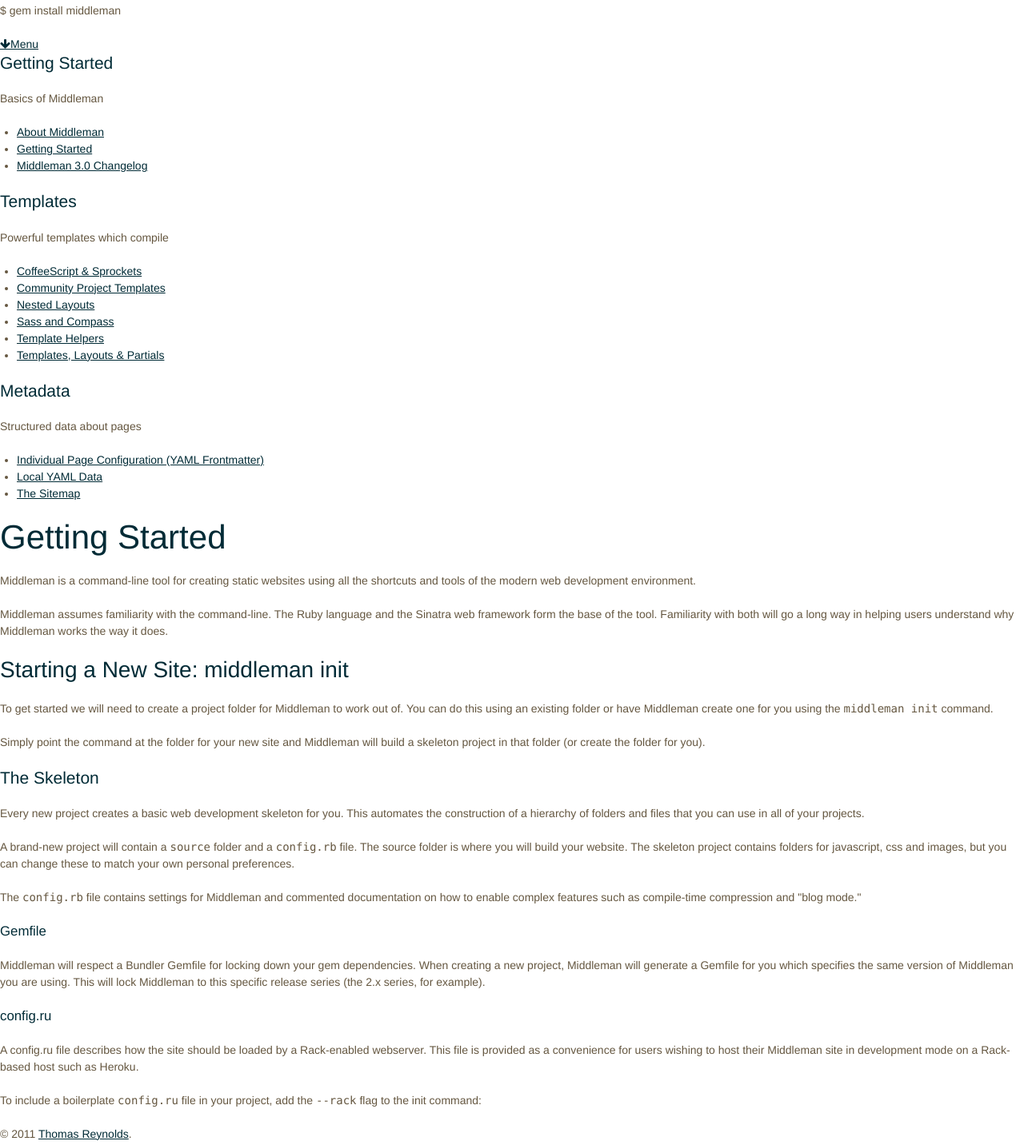
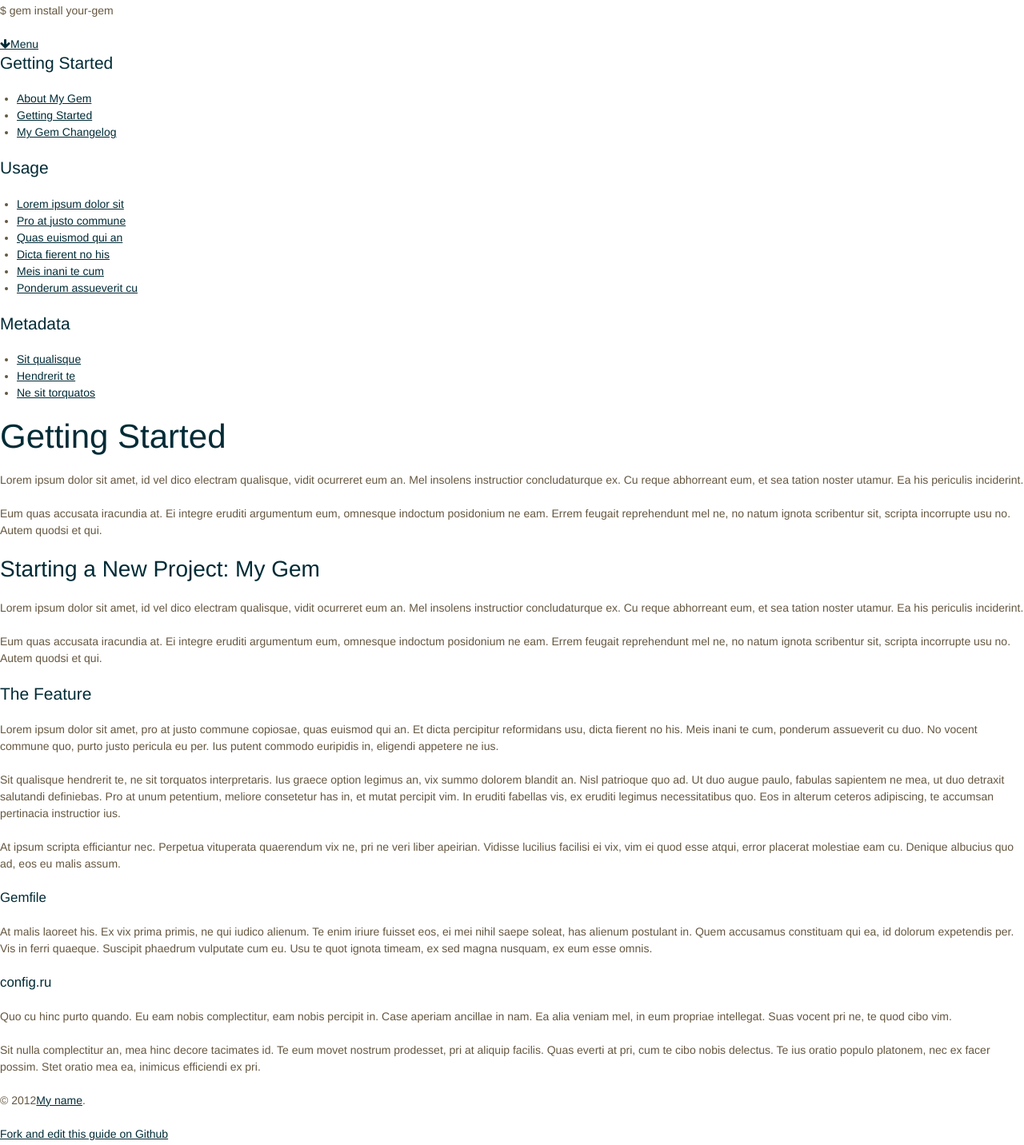
Before and after one commit to prog4designer/tkrk10-hands-on, a plain HTML site: page index.html in a window 1280 px wide. Shown: the part 64-1496 px from the top of the page at 80% size. Drawn offline with Linux system fonts and the light colour scheme.

Commit message:
Cahnge text

```diff
--- a/index.html
+++ b/index.html
@@ -5,13 +5,13 @@
     <meta content="IE=edge,chrome=1" http-equiv="X-UA-Compatible">
     <meta content='width=device-width, initial-scale=1.0' name='viewport'>
     <link href="site.css" media="screen" rel="stylesheet" type="text/css" />
-    <title>Middleman: Getting Started</title>
+    <title>My Gem: Getting Started</title>
   </head>
   <body>
   <header id="header">
     <div class="container">
-      <h1>Middleman</h1>
-      <p class="console">$ gem install middleman</p>
+      <h1>My Gem</h1>
+      <p class="console">$ gem install your-gem</p>
       <a class="toc-nav-link icon-arrow-down" href="index.html#toc">Menu</a>
     </div>
   </header>
@@ -19,83 +19,78 @@
     <nav id="toc">
       <div class="toc-block">
         <h3>Getting Started</h3>
-        <p>Basics of Middleman</p>
         <ul>
-            <li><a href="../about/index.html">About Middleman</a></li>
-            <li><a href="index.html">Getting Started</a></li>
-            <li><a href="../changelog/index.html">Middleman 3.0 Changelog</a></li>
+          <li><a href="/">About My Gem</a></li>
+          <li><a href="/">Getting Started</a></li>
+          <li><a href="/">My Gem Changelog</a></li>
         </ul>
       </div>
 
       <div class="toc-block">
-        <h3>Templates</h3>
-        <p>Powerful templates which compile</p>
+        <h3>Usage</h3>
         <ul>
-            <li><a href="../../templates/coffeescript-sprockets/index.html">CoffeeScript &amp; Sprockets</a></li>
-            <li><a href="../../community/3rd-party-project-templates/index.html">Community Project Templates</a></li>
-            <li><a href="../../templates/nested-layouts/index.html">Nested Layouts</a></li>
-            <li><a href="../../templates/sass-and-compass/index.html">Sass and Compass</a></li>
-            <li><a href="../../templates/helpers/index.html">Template Helpers</a></li>
-            <li><a href="../../templates/templates-layouts-partials/index.html">Templates, Layouts &amp; Partials</a></li>
+          <li><a href="/">Lorem ipsum dolor sit</a></li>
+          <li><a href="/">Pro at justo commune</a></li>
+          <li><a href="/">Quas euismod qui an</a></li>
+          <li><a href="/">Dicta fierent no his</a></li>
+          <li><a href="/">Meis inani te cum</a></li>
+          <li><a href="/">Ponderum assueverit cu</a></li>
         </ul>
       </div>
 
       <div class="toc-block">
         <h3>Metadata</h3>
-        <p>Structured data about pages</p>
         <ul>
-            <li><a href="../../metadata/yaml-frontmatter/index.html">Individual Page Configuration (YAML Frontmatter)</a></li>
-            <li><a href="../../metadata/local-data/index.html">Local YAML Data</a></li>
-            <li><a href="../../metadata/sitemap/index.html">The Sitemap</a></li>
+          <li><a href="/">Sit qualisque</a></li>
+          <li><a href="/">Hendrerit te</a></li>
+          <li><a href="/">Ne sit torquatos</a></li>
         </ul>
       </div>
     </nav>
 
-    <article id="main" role="main">
+    <article id="main">
       <h1>Getting Started</h1>
 
-<p>Middleman is a command-line tool for creating static websites using all the shortcuts and tools of the modern web development environment.</p>
+      <p>Lorem ipsum dolor sit amet, id vel dico electram qualisque, vidit ocurreret eum an. Mel insolens instructior concludaturque ex. Cu reque abhorreant eum, et sea tation noster utamur. Ea his periculis inciderint.</p>
 
-<p>Middleman assumes familiarity with the command-line. The Ruby language and the Sinatra web framework form the base of the tool. Familiarity with both will go a long way in helping users understand why Middleman works the way it does.</p>
+      <p>Eum quas accusata iracundia at. Ei integre eruditi argumentum eum, omnesque indoctum posidonium ne eam. Errem feugait reprehendunt mel ne, no natum ignota scribentur sit, scripta incorrupte usu no. Autem quodsi et qui.</p>
 
 
-<h2>Starting a New Site: middleman init</h2>
+      <h2>Starting a New Project: My Gem</h2>
 
-<p>To get started we will need to create a project folder for Middleman to work out of. You can do this using an existing folder or have Middleman create one for you using the <code>middleman init</code> command.</p>
+      <p>Lorem ipsum dolor sit amet, id vel dico electram qualisque, vidit ocurreret eum an. Mel insolens instructior concludaturque ex. Cu reque abhorreant eum, et sea tation noster utamur. Ea his periculis inciderint.</p>
 
-<p>Simply point the command at the folder for your new site and Middleman will build a skeleton project in that folder (or create the folder for you).</p>
+      <p>Eum quas accusata iracundia at. Ei integre eruditi argumentum eum, omnesque indoctum posidonium ne eam. Errem feugait reprehendunt mel ne, no natum ignota scribentur sit, scripta incorrupte usu no. Autem quodsi et qui.</p>
 
-<h3>The Skeleton</h3>
+      <h3>The Feature</h3>
 
-<p>Every new project creates a basic web development skeleton for you. This automates the construction of a hierarchy of folders and files that you can use in all of your projects.</p>
+      <p>Lorem ipsum dolor sit amet, pro at justo commune copiosae, quas euismod qui an. Et dicta percipitur reformidans usu, dicta fierent no his. Meis inani te cum, ponderum assueverit cu duo. No vocent commune quo, purto justo pericula eu per. Ius putent commodo euripidis in, eligendi appetere ne ius.</p>
 
-<p>A brand-new project will contain a <code>source</code> folder and a <code>config.rb</code> file. The source folder is where you will build your website. The skeleton project contains folders for javascript, css and images, but you can change these to match your own personal preferences.</p>
+      <p>Sit qualisque hendrerit te, ne sit torquatos interpretaris. Ius graece option legimus an, vix summo dolorem blandit an. Nisl patrioque quo ad. Ut duo augue paulo, fabulas sapientem ne mea, ut duo detraxit salutandi definiebas. Pro at unum petentium, meliore consetetur has in, et mutat percipit vim. In eruditi fabellas vis, ex eruditi legimus necessitatibus quo. Eos in alterum ceteros adipiscing, te accumsan pertinacia instructior ius.</p>
 
-<p>The <code>config.rb</code> file contains settings for Middleman and commented documentation on how to enable complex features such as compile-time compression and &quot;blog mode.&quot;</p>
+      <p>At ipsum scripta efficiantur nec. Perpetua vituperata quaerendum vix ne, pri ne veri liber apeirian. Vidisse lucilius facilisi ei vix, vim ei quod esse atqui, error placerat molestiae eam cu. Denique albucius quo ad, eos eu malis assum.</p>
 
-<h4>Gemfile</h4>
+      <h4>Gemfile</h4>
 
-<p>Middleman will respect a Bundler Gemfile for locking down your gem dependencies. When creating a new project, Middleman will generate a Gemfile for you which specifies the same version of Middleman you are using. This will lock Middleman to this specific release series (the 2.x series, for example).</p>
+      <p>At malis laoreet his. Ex vix prima primis, ne qui iudico alienum. Te enim iriure fuisset eos, ei mei nihil saepe soleat, has alienum postulant in. Quem accusamus constituam qui ea, id dolorum expetendis per. Vis in ferri quaeque. Suscipit phaedrum vulputate cum eu. Usu te quot ignota timeam, ex sed magna nusquam, ex eum esse omnis.</p>
 
-<h4>config.ru</h4>
+      <h4>config.ru</h4>
 
-<p>A config.ru file describes how the site should be loaded by a Rack-enabled webserver. This file is provided as a convenience for users wishing to host their Middleman site in development mode on a Rack-based host such as Heroku.</p>
+      <p>Quo cu hinc purto quando. Eu eam nobis complectitur, eam nobis percipit in. Case aperiam ancillae in nam. Ea alia veniam mel, in eum propriae intellegat. Suas vocent pri ne, te quod cibo vim.</p>
 
-<p>To include a boilerplate <code>config.ru</code> file in your project, add the <code>--rack</code> flag to the init command:</p>
+      <p>Sit nulla complectitur an, mea hinc decore tacimates id. Te eum movet nostrum prodesset, pri at aliquip facilis. Quas everti at pri, cum te cibo nobis delectus. Te ius oratio populo platonem, nec ex facer possim. Stet oratio mea ea, inimicus efficiendi ex pri.</p>
 
     </article>
   </div>
 
-
     <footer id="footer">
       <div class="container">
         <p class="copyright">
-          &copy; 2011 <a href="http://awardwinningfjords.com">Thomas Reynolds</a>.
+          &copy; 2012<a href="/">My name</a>.
         </p>
-        <p class="link"><a href="https://github.com/middleman/middleman-guides/blob/master/source/getting-started/welcome.html.markdown">Fork and edit this guide on Github</a></p>
+        <p class="link"><a href="/">Fork and edit this guide on Github</a></p>
       </div>
     </footer>
 
-
   </body>
 </html>
```
